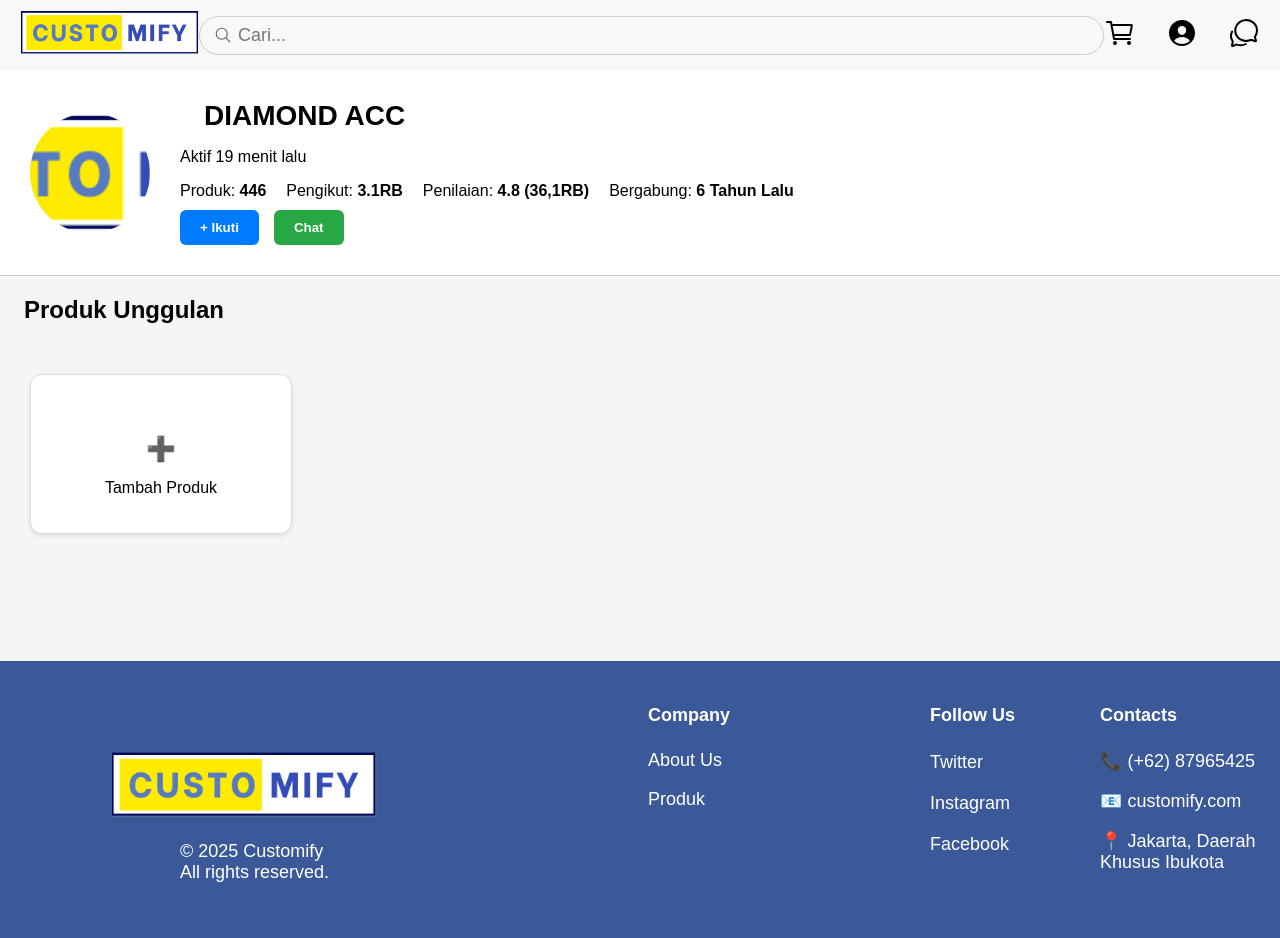
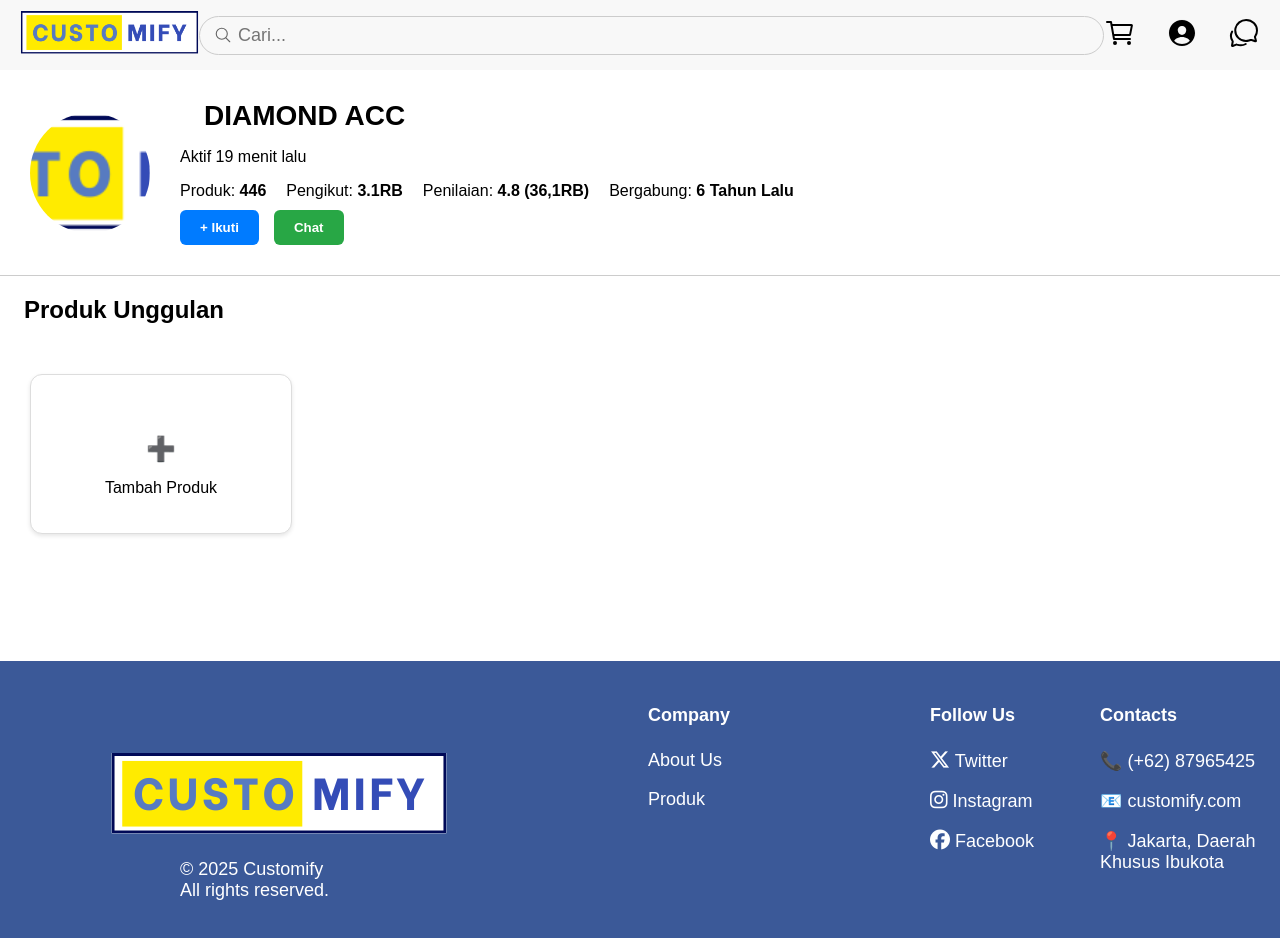
Before and after one commit to llecram45/Project-Software-Engineering, a plain HTML site: page Merchant.html in a window 1280 px wide. Drawn offline with nearby package versions, Linux system fonts and the light colour scheme; files whose address does not match are found by name.

Commit message:
Update Merchant.html

```diff
--- a/Merchant.html
+++ b/Merchant.html
@@ -2,15 +2,15 @@
 <html lang="id">
 <head>
     <meta charset="UTF-8" />
-  <meta name="viewport" content="width=device-width, initial-scale=1.0"/>
+    <meta name="viewport" content="width=device-width, initial-scale=1.0">
     <title>Halaman Merchant - Customify</title>
-  <link rel="stylesheet" href="Home.css"/>
-  <link rel="stylesheet" href="merchant.css"/>
+    <link rel="stylesheet" href="Merchant.css"/>
+    <link rel="stylesheet" href="https://cdnjs.cloudflare.com/ajax/libs/font-awesome/6.5.0/css/all.min.css">
     <script type="module" src="https://unpkg.com/ionicons@7.1.0/dist/ionicons/ionicons.esm.js"></script>
     <script nomodule src="https://unpkg.com/ionicons@7.1.0/dist/ionicons/ionicons.js"></script>
 </head>
+
 <body>
-
     <header>
         <div class="logo">
             <img src="asset customify/logo customify.png">
```
Lines whose indentation alone changed are shown as unchanged.
